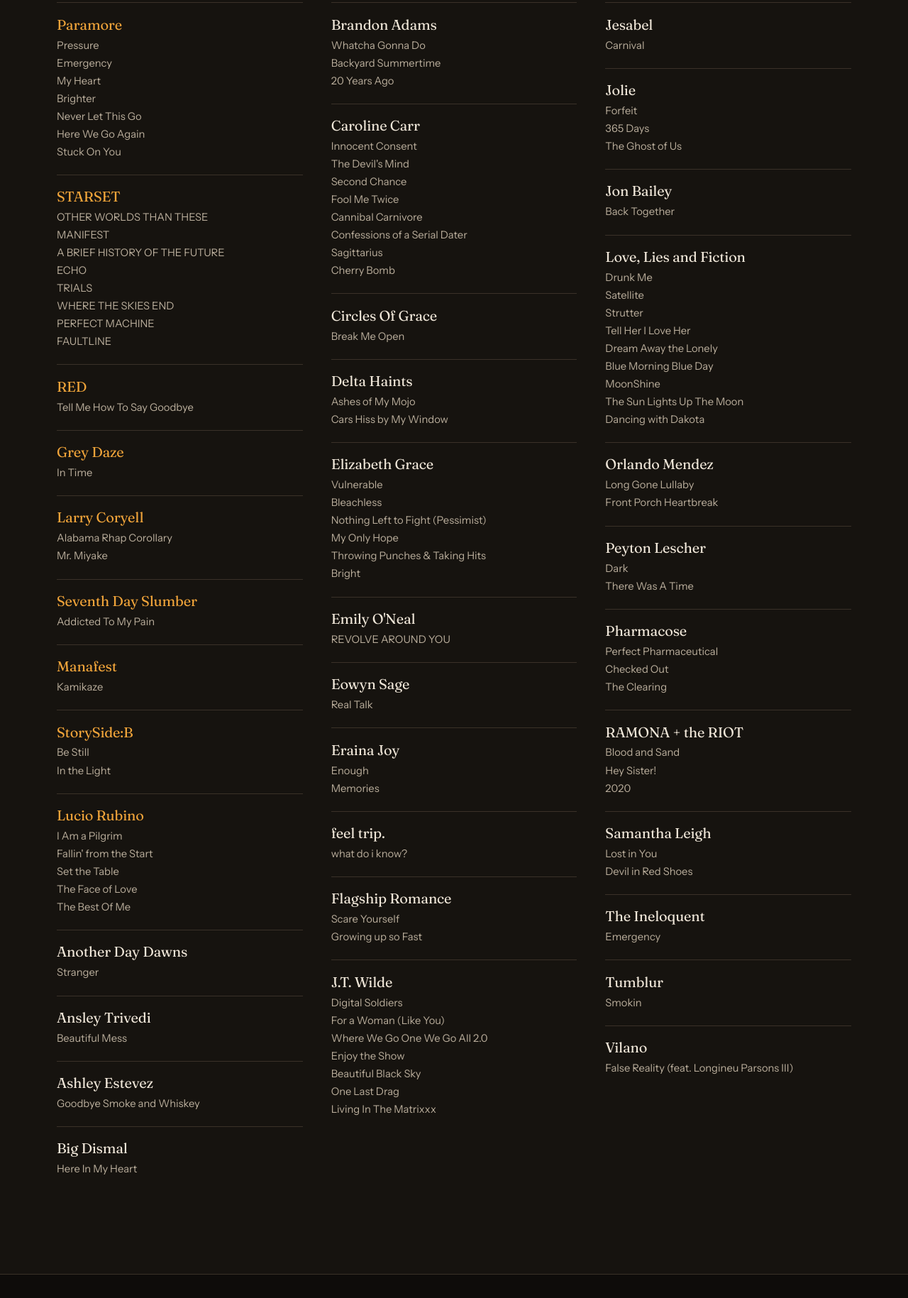
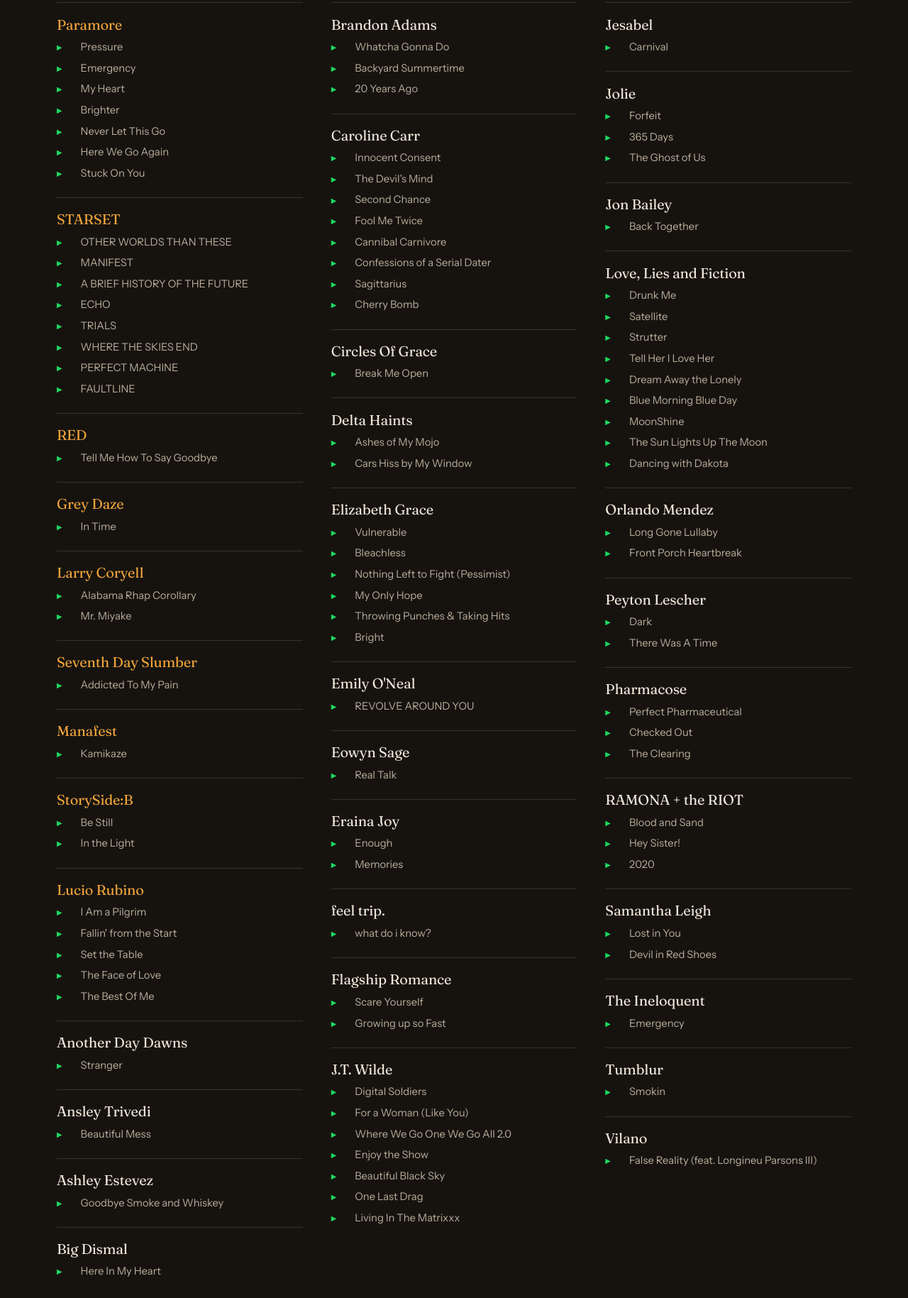
Before and after one commit to tanacea/fishtank-recordings-site, an Astro site: page /credits in a window 1280 px wide. Shown: the part 3326-5155 px from the top of the page at 71% size. Built offline with nearby package versions, Linux system fonts and the light colour scheme; Astro itself is replaced by a stand-in of ours.

Commit message:
Tap-to-play Spotify tracks on home and credits; Lu bio updates
- Homepage: 9 headline credits playable inline (Pressure, In Time, Be Still,
  TRIALS, Tell Me How To Say Goodbye, Coryell, Manafest, Seventh Day Slumber,
  Lu solo); player loads only on tap
- Credits: all 95 songs playable inline (Spotify IDs from Lu's playlist)
- Bio: more than three decades; born in Connecticut, raised in St. Augustine
  from middle school

Co-Authored-By: Claude Opus 5.5 <noreply@anthropic.com>
Claude-Session: https://claude.ai/code/session_01TsdbZ8zuMUmYWZfZnDuggs

```diff
--- /dev/null
+++ b/src/components/SpotifyTracks.vue
@@ -0,0 +1,56 @@
+<script setup lang="ts">
+// Tap-to-play Spotify list. Renders a fast, crawlable list of songs and only
+// loads Spotify's player for the song someone taps.
+import { ref } from 'vue';
+
+type T = { title: string; artist: string; id: string; note?: string };
+const props = defineProps<{ tracks: T[]; compact?: boolean }>();
+const active = ref<string | null>(null);
+</script>
+
+<template>
+  <ul class="sp" :class="{ 'sp--compact': props.compact }">
+    <li v-for="t in props.tracks" :key="t.id" :class="{ on: active === t.id }">
+      <button class="sp__row" :aria-pressed="active === t.id" @click="active = active === t.id ? null : t.id">
+        <span class="sp__icon" aria-hidden="true">{{ active === t.id ? '■' : '▶' }}</span>
+        <span class="sp__text">
+          <span class="sp__title">{{ t.title }}</span>
+          <span class="sp__artist">{{ t.artist }}<template v-if="t.note"> · {{ t.note }}</template></span>
+        </span>
+        <svg class="sp__logo" viewBox="0 0 24 24" aria-hidden="true"><circle cx="12" cy="12" r="12" fill="#1ed760"/><path d="M6.5 9.4c3.7-1.1 7.9-.8 11 1M7 12.6c3-.9 6.4-.6 9 .9M7.6 15.6c2.4-.6 5-.4 7 .8" stroke="#0e0c0a" stroke-width="1.6" stroke-linecap="round" fill="none"/></svg>
+      </button>
+      <div v-if="active === t.id" class="sp__player">
+        <iframe
+          :title="`${t.title} by ${t.artist} on Spotify`"
+          :src="`https://open.spotify.com/embed/track/${t.id}?utm_source=generator&theme=0`"
+          width="100%" height="152" loading="lazy"
+          allow="autoplay; clipboard-write; encrypted-media; fullscreen; picture-in-picture" />
+      </div>
+    </li>
+  </ul>
+</template>
+
+<style scoped>
+.sp { list-style: none; margin: 0; padding: 0; border-top: 1px solid var(--line); }
+.sp li { border-bottom: 1px solid var(--line); }
+.sp__row { width: 100%; display: grid; grid-template-columns: 1.6rem 1fr 22px; gap: 1rem; align-items: center;
+  background: none; border: 0; color: var(--cream); text-align: left; padding: 1rem .5rem; cursor: pointer; font: inherit; transition: background .2s; }
+.sp__row:hover { background: var(--ink-3); }
+.sp__icon { color: #1ed760; font-size: .8rem; }
+.sp__text { display: flex; flex-direction: column; min-width: 0; }
+.sp__title { font-family: var(--font-display); font-size: 1.2rem; line-height: 1.25; }
+.sp__artist { font-family: var(--font-mono); font-size: .68rem; letter-spacing: .1em; text-transform: uppercase; color: var(--cream-dim); margin-top: .2rem; }
+.sp__logo { width: 22px; height: 22px; opacity: .55; transition: opacity .2s; }
+.sp__row:hover .sp__logo, .on .sp__logo { opacity: 1; }
+.sp__player { padding: 0 .5rem 1rem; }
+.sp__player iframe { border: 0; border-radius: 12px; background: var(--ink-3); }
+.sp--compact { border-top: 0; }
+.sp--compact li { border-bottom: 0; }
+.sp--compact .sp__row { padding: .35rem 0; grid-template-columns: 1.1rem 1fr; }
+.sp--compact .sp__logo, .sp--compact .sp__artist { display: none; }
+.sp--compact .sp__title { font-family: var(--font-body); font-size: .92rem; color: var(--cream-dim); }
+.sp--compact .sp__row:hover { background: none; }
+.sp--compact .sp__row:hover .sp__title, .sp--compact .on .sp__title { color: var(--cream); }
+.sp--compact .sp__icon { font-size: .62rem; }
+.sp--compact .sp__player { padding: .3rem 0 .8rem; }
+</style>
--- a/src/data/discography.ts
+++ b/src/data/discography.ts
@@ -1,47 +1,116 @@
 // Source: Lucio Rubino's own Spotify playlist "Songs Lucio Rubino had a hand in"
 // https://open.spotify.com/playlist/16iiQAB06ce6S0F8SGTJuN (95 tracks, pulled Nov 21, 2026)
+// Third field = Spotify track ID (from the playlist embed data, Nov 21, 2026).
 // Roles per track aren't listed on the playlist, so the site describes these
 // as songs Lu "had a hand in": writing, playing, producing, mixing or engineering.
 export const playlistUrl = 'https://open.spotify.com/playlist/16iiQAB06ce6S0F8SGTJuN';
 export const playlistId = '16iiQAB06ce6S0F8SGTJuN';
 
-const raw: [string, string][] = [
-  ['Pressure','Paramore'],['Innocent Consent','Caroline Carr'],['OTHER WORLDS THAN THESE','STARSET'],
-  ['Tell Me How To Say Goodbye','RED'],['Emergency','Paramore'],["The Devil's Mind",'Caroline Carr'],
-  ['In Time','Grey Daze'],['Long Gone Lullaby','Orlando Mendez'],['Goodbye Smoke and Whiskey','Ashley Estevez'],
-  ['Digital Soldiers','J.T. Wilde'],['Vulnerable','Elizabeth Grace'],['Stranger','Another Day Dawns'],
-  ['Enough','Eraina Joy'],['MANIFEST','STARSET'],['REVOLVE AROUND YOU',"Emily O'Neal"],['Memories','Eraina Joy'],
-  ['Bleachless','Elizabeth Grace'],['Nothing Left to Fight (Pessimist)','Elizabeth Grace'],['My Only Hope','Elizabeth Grace'],
-  ['Throwing Punches & Taking Hits','Elizabeth Grace'],['Dark','Peyton Lescher'],['Whatcha Gonna Do','Brandon Adams'],
-  ['A BRIEF HISTORY OF THE FUTURE','STARSET'],['ECHO','STARSET'],['TRIALS','STARSET'],['Backyard Summertime','Brandon Adams'],
-  ['Perfect Pharmaceutical','Pharmacose'],['Checked Out','Pharmacose'],['The Clearing','Pharmacose'],['20 Years Ago','Brandon Adams'],
-  ['Bright','Elizabeth Grace'],['I Am a Pilgrim','Lucio Rubino'],["Fallin' from the Start",'Lucio Rubino'],['Be Still','StorySide:B'],
-  ['My Heart','Paramore'],['Addicted To My Pain','Seventh Day Slumber'],['In the Light','StorySide:B'],['Emergency','The Ineloquent'],
-  ['WHERE THE SKIES END','STARSET'],['Brighter','Paramore'],['PERFECT MACHINE','STARSET'],['Never Let This Go','Paramore'],
-  ['Lost in You','Samantha Leigh'],['Devil in Red Shoes','Samantha Leigh'],['Scare Yourself','Flagship Romance'],
-  ['Growing up so Fast','Flagship Romance'],['Kamikaze','Manafest'],['For a Woman (Like You)','J.T. Wilde'],
-  ['Where We Go One We Go All 2.0','J.T. Wilde'],['Ashes of My Mojo','Delta Haints'],['Here We Go Again','Paramore'],
-  ['FAULTLINE','STARSET'],['Drunk Me','Love, Lies and Fiction'],['Carnival','Jesabel'],['Set the Table','Lucio Rubino'],
-  ['The Face of Love','Lucio Rubino'],['Alabama Rhap Corollary','Larry Coryell'],['Mr. Miyake','Larry Coryell'],
-  ['Enjoy the Show','J.T. Wilde'],['Beautiful Black Sky','J.T. Wilde'],['Satellite','Love, Lies and Fiction'],
-  ['Strutter','Love, Lies and Fiction'],['Blood and Sand','RAMONA + the RIOT'],['There Was A Time','Peyton Lescher'],
-  ['Hey Sister!','RAMONA + the RIOT'],['2020','RAMONA + the RIOT'],['One Last Drag','J.T. Wilde'],
-  ['Cars Hiss by My Window','Delta Haints'],['Living In The Matrixxx','J.T. Wilde'],['Tell Her I Love Her','Love, Lies and Fiction'],
-  ['Dream Away the Lonely','Love, Lies and Fiction'],['Blue Morning Blue Day','Love, Lies and Fiction'],['Back Together','Jon Bailey'],
-  ['MoonShine','Love, Lies and Fiction'],['The Sun Lights Up The Moon','Love, Lies and Fiction'],
-  ['False Reality (feat. Longineu Parsons III)','Vilano'],['Front Porch Heartbreak','Orlando Mendez'],
-  ['Dancing with Dakota','Love, Lies and Fiction'],['Second Chance','Caroline Carr'],['Fool Me Twice','Caroline Carr'],
-  ['Smokin','Tumblur'],['Forfeit','Jolie'],['365 Days','Jolie'],['The Ghost of Us','Jolie'],['Here In My Heart','Big Dismal'],
-  ['Cannibal Carnivore','Caroline Carr'],['Confessions of a Serial Dater','Caroline Carr'],['Sagittarius','Caroline Carr'],
-  ['Cherry Bomb','Caroline Carr'],['Stuck On You','Paramore'],['Beautiful Mess','Ansley Trivedi'],['The Best Of Me','Lucio Rubino'],
-  ['Real Talk','Eowyn Sage'],['what do i know?','feel trip.'],['Break Me Open','Circles Of Grace'],
+const raw: [string, string, string][] = [
+  ["Pressure", "Paramore", '7mG2RbhyzGsjpQOz568d39'],
+  ["Innocent Consent", "Caroline Carr", '464xCLSwwwMT8GWAve4cIt'],
+  ["OTHER WORLDS THAN THESE", "STARSET", '0heufLGCARpOYKH2v8IMsj'],
+  ["Tell Me How To Say Goodbye", "RED", '27IJWDIdTzD5WA2VvMPE3b'],
+  ["Emergency", "Paramore", '3i4xZSH1kTLE22TUvUFMYo'],
+  ["The Devil's Mind", "Caroline Carr", '6FiM3sJdZF0rX4Ys6Zjkcx'],
+  ["In Time", "Grey Daze", '3VT6TJkD2V1Cwz60564IiZ'],
+  ["Long Gone Lullaby", "Orlando Mendez", '3MhSlGRWdHgvp67bzbXOK4'],
+  ["Goodbye Smoke and Whiskey", "Ashley Estevez", '2nrZcPREWyM8S7Q2JuDtAh'],
+  ["Digital Soldiers", "J.T. Wilde", '3i74FJUHH1Sf7p8NpzixUo'],
+  ["Vulnerable", "Elizabeth Grace", '4o5U2UqKdnXNrpg2DEBnkd'],
+  ["Stranger", "Another Day Dawns", '5loax8p8FtJFhKuHQRFVc9'],
+  ["Enough", "Eraina Joy", '36DzxryAjkw4jW2P8ks9Zb'],
+  ["MANIFEST", "STARSET", '5CxHzMIN3ZOH8f18RdNYwO'],
+  ["REVOLVE AROUND YOU", "Emily O'Neal", '1BDiHiKc3QnbjNsI5LiGxY'],
+  ["Memories", "Eraina Joy", '37wjVlj0EMbAYBBOQqX4ew'],
+  ["Bleachless", "Elizabeth Grace", '61jZlxHGgf2qM3Ehe0v6e3'],
+  ["Nothing Left to Fight (Pessimist)", "Elizabeth Grace", '36EuM8mFZaNL3i2rW90udj'],
+  ["My Only Hope", "Elizabeth Grace", '45F6oNn18SjHFHBnF41YvT'],
+  ["Throwing Punches & Taking Hits", "Elizabeth Grace", '4OXILNSX5wgUePZSwEqHXV'],
+  ["Dark", "Peyton Lescher", '2fTGxdVcZ402fqcjuUNuOF'],
+  ["Whatcha Gonna Do", "Brandon Adams", '6k1vsUmvRJUR0NA85zsJth'],
+  ["A BRIEF HISTORY OF THE FUTURE", "STARSET", '6OesbZ9Ddlhl0GsZp1gpJC'],
+  ["ECHO", "STARSET", '47pmY6tTSpUV8gfj7Aqoe8'],
+  ["TRIALS", "STARSET", '23wrmyJ1S2sjeh2dFN5P9k'],
+  ["Backyard Summertime", "Brandon Adams", '32aOc2C81BmP4YYtvYXrlD'],
+  ["Perfect Pharmaceutical", "Pharmacose", '3ze2pP9fLwXzZearmpCWwe'],
+  ["Checked Out", "Pharmacose", '1FSyw49IavcHZkGsnVDSOL'],
+  ["The Clearing", "Pharmacose", '0xiZbw5OU1M8GBE92vUNMa'],
+  ["20 Years Ago", "Brandon Adams", '1TtiQO3x4jh60fFAQgKsvL'],
+  ["Bright", "Elizabeth Grace", '2fCCxgdND8Dxj1xv0B8gKa'],
+  ["I Am a Pilgrim", "Lucio Rubino", '2cYG549eJNwXJPe0SvCw8D'],
+  ["Fallin' from the Start", "Lucio Rubino", '2uPCDxQjGIv0skDKUtLHRM'],
+  ["Be Still", "StorySide:B", '0AhT6ukrkBdLQ12zyXdCCS'],
+  ["My Heart", "Paramore", '5wWkbQ18TPaWq2GeJDF2O3'],
+  ["Addicted To My Pain", "Seventh Day Slumber", '6HLDcdg83MxJUtojRv8DD3'],
+  ["In the Light", "StorySide:B", '2kLVspx6nPZDSRR2Xt7k5y'],
+  ["Emergency", "The Ineloquent", '7gMSNXQ2hi42LbqUT23AtW'],
+  ["WHERE THE SKIES END", "STARSET", '5OLsgXCP3fgdwi35nFpfjF'],
+  ["Brighter", "Paramore", '3GoNxPKPZPaAAZVQZ003TI'],
+  ["PERFECT MACHINE", "STARSET", '03LbwYl3uqYBVMMWhMw4SJ'],
+  ["Never Let This Go", "Paramore", '2itu79WbZhUCHX4jg0fyAd'],
+  ["Lost in You", "Samantha Leigh", '2964apbSHNXbzYSxvUPAQ3'],
+  ["Devil in Red Shoes", "Samantha Leigh", '7KWJhX8oZaVCqHOAGaspjh'],
+  ["Scare Yourself", "Flagship Romance", '4Xi8WUbAtyhLAb0RgNm5dh'],
+  ["Growing up so Fast", "Flagship Romance", '00SC00nCfheZzoAzZh7uni'],
+  ["Kamikaze", "Manafest", '6nmEGhSiiBqH7Ub037af0F'],
+  ["For a Woman (Like You)", "J.T. Wilde", '0zdXpdFSa3Mq7EDHBIw93s'],
+  ["Where We Go One We Go All 2.0", "J.T. Wilde", '1DoLBB65Xr9LtYZMqOa3ba'],
+  ["Ashes of My Mojo", "Delta Haints", '0fc635FuHYPygcRottL3wI'],
+  ["Here We Go Again", "Paramore", '5Pp1H1mFlL6o63omITUvfn'],
+  ["FAULTLINE", "STARSET", '0IxwQBOssiCZ5yAuaoYygK'],
+  ["Drunk Me", "Love, Lies and Fiction", '2VpgMtsrsVQFjNwS4s0EWo'],
+  ["Carnival", "Jesabel", '3d0Y02E2Jss1gFGmyis3UL'],
+  ["Set the Table", "Lucio Rubino", '2ISq5sqB5pmiF1Bj51o8V8'],
+  ["The Face of Love", "Lucio Rubino", '3WuuO4QeDnSJ1chaD4OBmO'],
+  ["Alabama Rhap Corollary", "Larry Coryell", '6GOklvLEOge88Dg0L5vXeU'],
+  ["Mr. Miyake", "Larry Coryell", '6mkq4ZHYJbwEMaKRMXIG1R'],
+  ["Enjoy the Show", "J.T. Wilde", '7u4bzVVgwjgDy6zd2dS8Cr'],
+  ["Beautiful Black Sky", "J.T. Wilde", '1mfJEk31t8H1CVDyyIScl5'],
+  ["Satellite", "Love, Lies and Fiction", '0wFhxtOwOsUoDoMhESB38P'],
+  ["Strutter", "Love, Lies and Fiction", '0q6tc0YSYeTRZsTNJccDHn'],
+  ["Blood and Sand", "RAMONA + the RIOT", '0QHgJFtj10jZboyfzkyGNT'],
+  ["There Was A Time", "Peyton Lescher", '5TOm0LPmSiO54CUhHa5Ijh'],
+  ["Hey Sister!", "RAMONA + the RIOT", '2t9Yj6h5Qf0Bb1HPpHnacG'],
+  ["2020", "RAMONA + the RIOT", '3cYzu8NcKIOXhpDvWCfCpu'],
+  ["One Last Drag", "J.T. Wilde", '3yYxgHEgCT3V90m4miOYXR'],
+  ["Cars Hiss by My Window", "Delta Haints", '77ykXjmiqK2QROhAltZtqm'],
+  ["Living In The Matrixxx", "J.T. Wilde", '1f0itPWENjOophsZ1UOn4R'],
+  ["Tell Her I Love Her", "Love, Lies and Fiction", '0g6DmBALN92Vwgtvl0UHeV'],
+  ["Dream Away the Lonely", "Love, Lies and Fiction", '2ZKl7EIeSj6HdSro7Kp4qt'],
+  ["Blue Morning Blue Day", "Love, Lies and Fiction", '4nmfSlE1m4yjVOI944XFhG'],
+  ["Back Together", "Jon Bailey", '3za3SHwac2UUgu0qbovBmp'],
+  ["MoonShine", "Love, Lies and Fiction", '4lmocWmIj2gLqGwH9Qqv8k'],
+  ["The Sun Lights Up The Moon", "Love, Lies and Fiction", '3vDSrSaQPPEKX556j94cmT'],
+  ["False Reality (feat. Longineu Parsons III)", "Vilano", '4DZ00o41dWa3MdSWcy5Wdx'],
+  ["Front Porch Heartbreak", "Orlando Mendez", '3A2Oy3aXoq5irogOeoMVem'],
+  ["Dancing with Dakota", "Love, Lies and Fiction", '2Jnv1DuAbs182nWQmfMCt3'],
+  ["Second Chance", "Caroline Carr", '2LczK58Klek5ibsXjRwWvi'],
+  ["Fool Me Twice", "Caroline Carr", '2RmMjDgokaiRs1wrZyGgC8'],
+  ["Smokin", "Tumblur", '3TUbE15Lon9t0JqAQypBkG'],
+  ["Forfeit", "Jolie", '5B64rf8uS69PIxtZc1EtnJ'],
+  ["365 Days", "Jolie", '08huoRmoqmHGpxWdZVhKdx'],
+  ["The Ghost of Us", "Jolie", '5yEOSaW9diOw41MBh7cKVV'],
+  ["Here In My Heart", "Big Dismal", '4Bi9eC1jftzG7ERs6JsCrB'],
+  ["Cannibal Carnivore", "Caroline Carr", '0c1WPGE32fqnwRV6jJyY9X'],
+  ["Confessions of a Serial Dater", "Caroline Carr", '0j1o3AdgEPpvteNSjcDSYH'],
+  ["Sagittarius", "Caroline Carr", '2F9iE9vzbRQ6pn2oqYrOC2'],
+  ["Cherry Bomb", "Caroline Carr", '2KvoMXbjGWWJlXCR63JRE8'],
+  ["Stuck On You", "Paramore", '5kdWRrbFpKOzvwyZa6GH9F'],
+  ["Beautiful Mess", "Ansley Trivedi", '7lqAloZVPzhUgpxI5K3Ebq'],
+  ["The Best Of Me", "Lucio Rubino", '1hBbaPF6aUxAHvQlU4OazZ'],
+  ["Real Talk", "Eowyn Sage", '5OYfqYjIVRZdd7Syg8ogr6'],
+  ["what do i know?", "feel trip.", '7hjCDUB7c835ZFY1IpZM4j'],
+  ["Break Me Open", "Circles Of Grace", '2QbrxIiQWD1jMWaWzdElFu'],
 ];
 
 // Name the big ones first, then everyone else alphabetically.
 const headliners = ['Paramore','STARSET','RED','Grey Daze','Larry Coryell','Seventh Day Slumber','Manafest','StorySide:B','Lucio Rubino'];
 
-const map = new Map<string, string[]>();
-for (const [t, a] of raw) map.set(a, [...(map.get(a) ?? []), t]);
+export type Song = { title: string; id: string };
+const map = new Map<string, Song[]>();
+for (const [t, a, id] of raw) map.set(a, [...(map.get(a) ?? []), { title: t, id }]);
+export const songId = (title: string, artist: string) => raw.find(([t, a]) => t === title && a === artist)?.[2] ?? '';
 
 export const discography = [...map.entries()]
   .map(([artist, songs]) => ({ artist, songs, headliner: headliners.includes(artist) }))
--- a/src/pages/credits.astro
+++ b/src/pages/credits.astro
@@ -2,6 +2,7 @@
 import Base from '../layouts/Base.astro';
 import PageHero from '../components/PageHero.astro';
 import PlaylistEmbed from '../components/PlaylistEmbed.astro';
+import SpotifyTracks from '../components/SpotifyTracks.vue';
 import { credits, business as b } from '../data/site';
 import { discography, trackCount, artistCount } from '../data/discography';
 
@@ -47,7 +48,7 @@ const schema = [{
         <div>
           <p class="eyebrow">The songs</p>
           <h2>{trackCount} songs, <em>{artistCount} artists.</em></h2>
-          <p>Every song Lu has had a hand in as a writer, player, producer, mixer or engineer, straight from his own Spotify playlist. Press play and take the tour, from pop-punk anthems to arena rock to late-night jazz fusion.</p>
+          <p>Every song Lu has had a hand in as a writer, player, producer, mixer or engineer, straight from his own Spotify playlist. Tap any song to play it, or press play and take the tour, from pop-punk anthems to arena rock to late-night jazz fusion.</p>
         </div>
         <PlaylistEmbed height={380} />
       </div>
@@ -55,7 +56,7 @@ const schema = [{
         {discography.map((d) => (
           <div class={`disco__item ${d.headliner ? 'is-head' : ''}`}>
             <h3>{d.artist}</h3>
-            <ul>{d.songs.map((s) => <li>{s}</li>)}</ul>
+            <SpotifyTracks client:visible compact tracks={d.songs.map((s) => ({ title: s.title, artist: d.artist, id: s.id }))} />
           </div>
         ))}
       </div>
--- a/src/pages/lucio-rubino.astro
+++ b/src/pages/lucio-rubino.astro
@@ -11,12 +11,12 @@ import { business as b } from '../data/site';
   crumbs={[{ name: 'Lucio Rubino', path: '/lucio-rubino/' }]}
 >
   <PageHero eyebrow="About · The producer" title="Lucio Rubino: <em>beauty from silence.</em>"
-    lede="Singer. Songwriter. Guitarist. Bassist. Producer. For more than two decades Lu has lived on stages, on records and behind the glowing console, turning silence into something people feel." />
+    lede="Singer. Songwriter. Guitarist. Bassist. Producer. For more than three decades Lu has lived on stages, on records and behind the glowing console, turning silence into something people feel." />
 
   <section class="section">
     <div class="wrap grid split">
       <div class="prose">
-        <p>Lu was the first in his Italian family to be born in America. He grew up in New England, landed in St. Augustine in middle school, and found his voice in the high school music program, holding down bass and stacking harmonies. Early MTV lit the fuse. Peter Gabriel, The Police, Depeche Mode and later Jeff Buckley poured the gasoline.</p>
+        <p>Lu was the first in his Italian family to be born in America. Born in Connecticut, he moved to St. Augustine in middle school and grew up here, and found his voice in the high school music program, holding down bass and stacking harmonies. Early MTV lit the fuse. Peter Gabriel, The Police, Depeche Mode and later Jeff Buckley poured the gasoline.</p>
 
         <h2>On the road & on the radio</h2>
         <p>His first taste of the road came in <strong>1998, as the touring bassist for A Flock of Seagulls</strong>, the new-wave legends behind “I Ran.” Back home, a song he recorded caught fire on Jacksonville rock radio, and the labels came calling. He signed with <strong>EMI</strong> as a member of Monkey the Fish.</p>
```
Also changed, not shown: src/pages/index.astro (+19 -6 lines).
